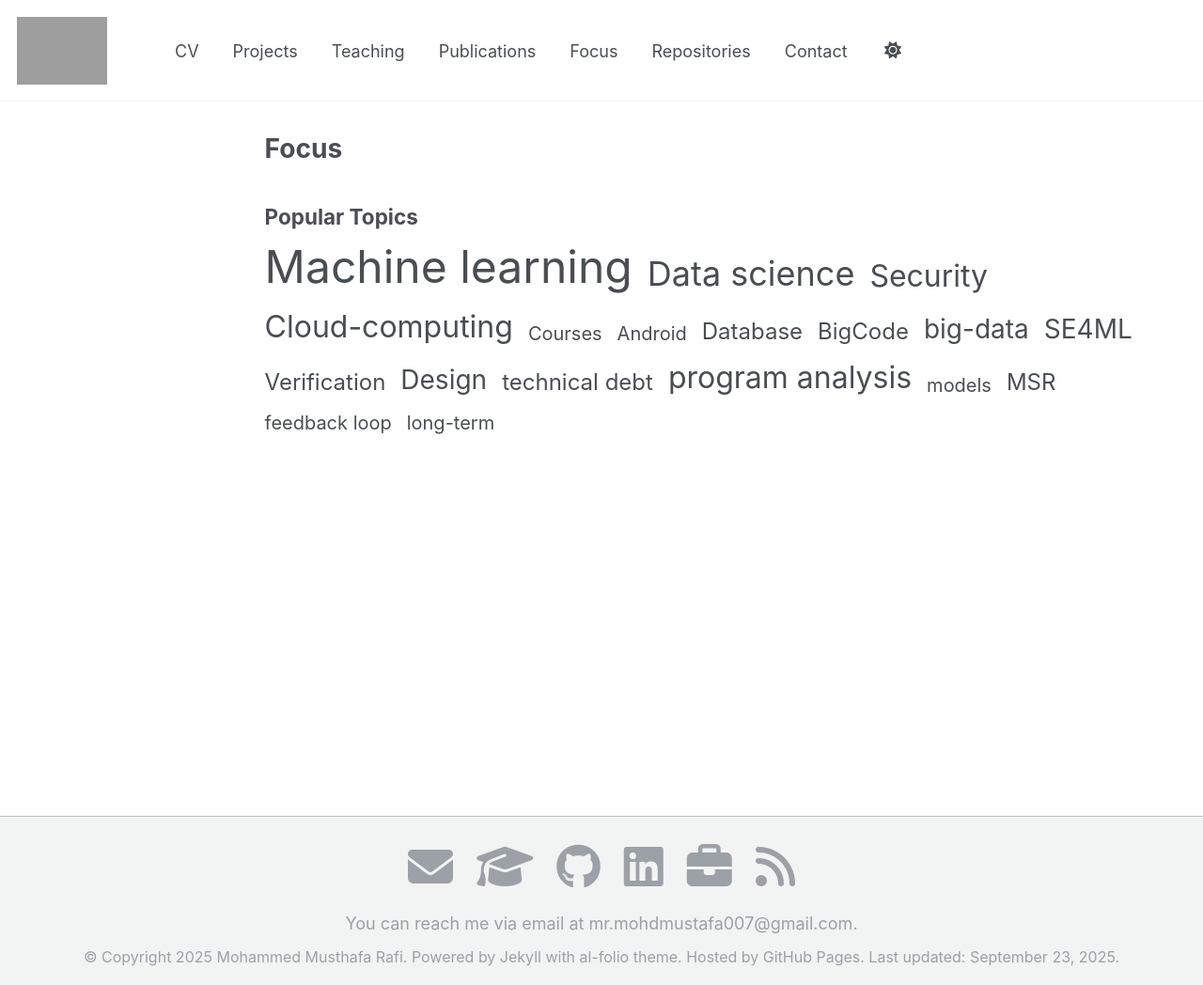
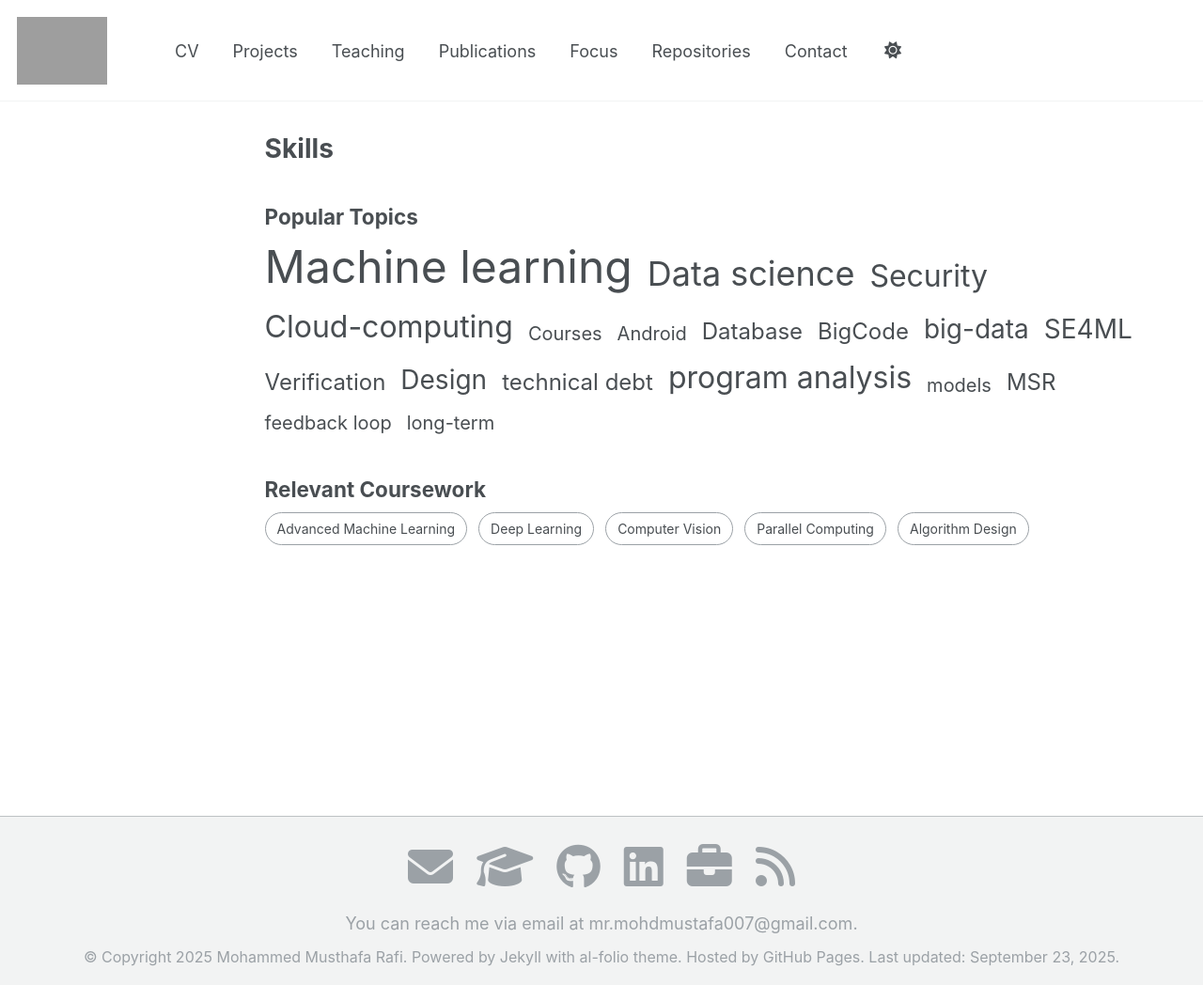
Before and after one commit to itsMustafamr/itsmustafamr.github.io, a Jekyll site: the page built from _pages/focus.html, in a window 1280 px wide and 1048 px high. Shown: the whole window at 94% size. Built offline with Jekyll 4.4.1, drawn with Linux system fonts in a browser that asks for light colours; grey boxes are pictures that could not be loaded.

Commit message:
added Relevant Coursework

```diff
--- a/_pages/focus.html
+++ b/_pages/focus.html
@@ -1,6 +1,6 @@
 ---
 layout: archive
-title: "Focus"
+title: "Skills"
 permalink: /focus/
 author_profile: false
 ---
@@ -29,6 +29,19 @@ author_profile: false
 .tag-size-8 { font-size: 40px; }
 .tag-size-9 { font-size: 44px; }
 .tag-size-10 { font-size: 48px; }
+
+.course-chips {
+  display: flex;
+  flex-wrap: wrap;
+  gap: 12px;
+  margin-top: 8px;
+}
+.course-chip {
+  padding: 6px 12px;
+  border: 1px solid var(--global-text-color-light);
+  border-radius: 999px;
+  font-size: 14px;
+}
 </style>
 
 <div style="margin: 2rem 0;">
@@ -47,3 +60,14 @@ author_profile: false
     {% endfor %}
   </div>
 </div>
+
+<div style="margin: 2rem 0;">
+  <h2>Relevant Coursework</h2>
+  <div class="course-chips">
+    <span class="course-chip">Advanced Machine Learning</span>
+    <span class="course-chip">Deep Learning</span>
+    <span class="course-chip">Computer Vision</span>
+    <span class="course-chip">Parallel Computing</span>
+    <span class="course-chip">Algorithm Design</span>
+  </div>
+</div>
```
